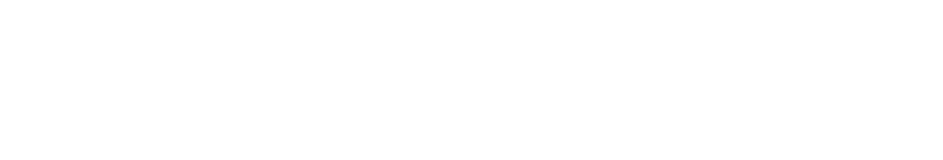
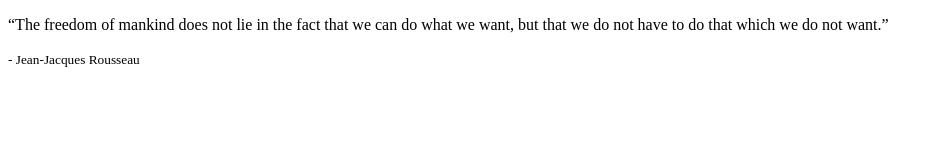
Before and after one commit to barbara-hollo/simple-quote-page, a plain HTML site: page index.html in a window 1280 px wide. Shown: the whole page, without its empty margins (0-943 px from the left). Drawn offline with Linux system fonts and the light colour scheme.

Commit message:
add basic html structure

```diff
--- a/index.html
+++ b/index.html
@@ -2,11 +2,16 @@
 <html>
 <head>
   <meta charset="utf-8">
-  <title></title>
+  <title>Freedom</title>
   <meta name="viewport" content="width=device-width, initial-scale=1">
   <link rel="stylesheet" type="text/css" href="main.css">
+  <href="https://cdnjs.cloudflare.com/ajax/libs/meyer-reset/2.0/reset.css">
 </head>
 <body>
+  <div>
+    <p><q>The freedom of mankind does not lie in the fact that we can do what we want, but that we do not have to do that which we do not want.</q></p>
+    <p></p><small>- Jean-Jacques Rousseau</small></p>
+  </div>
 
 </body>
 </html>
--- a/main.css
+++ b/main.css
@@ -0,0 +1,7 @@
+* {
+  box-sizing: border-box;
+}
+
+body {
+  background:
+}
```
